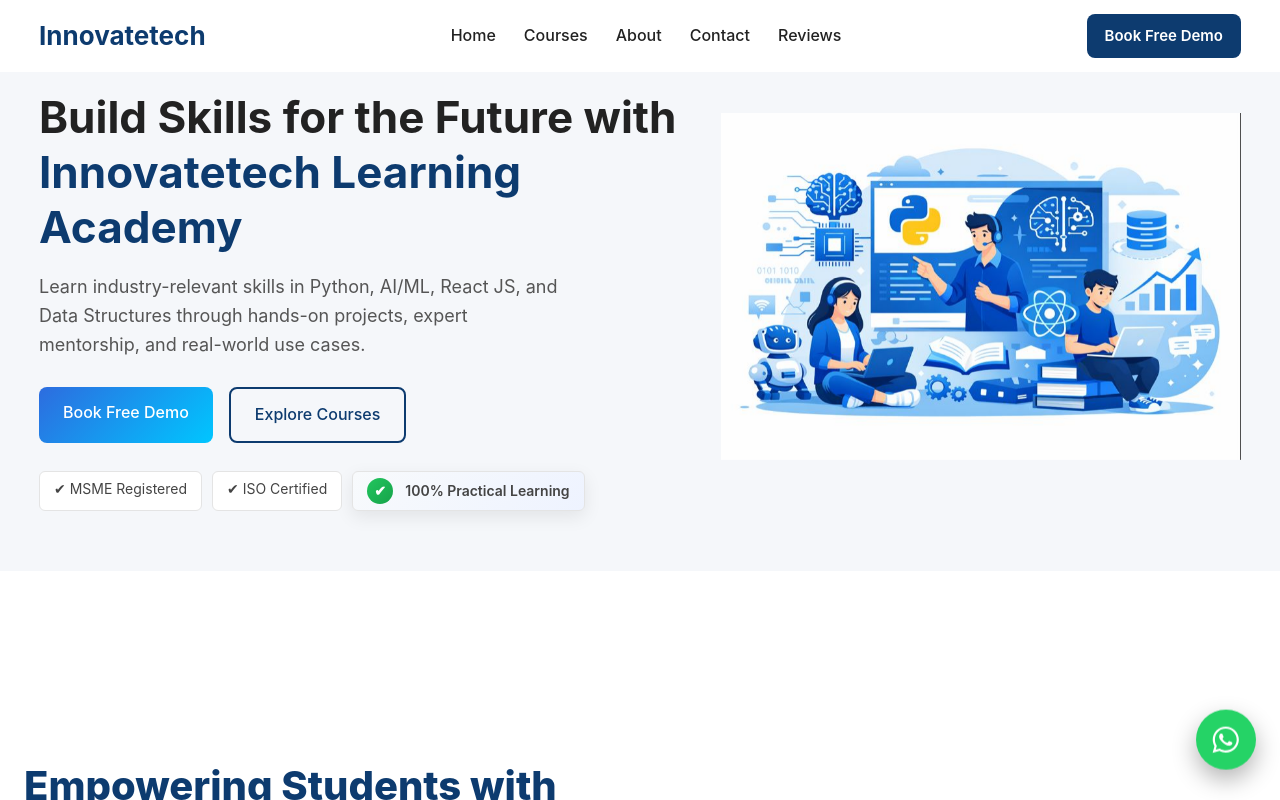
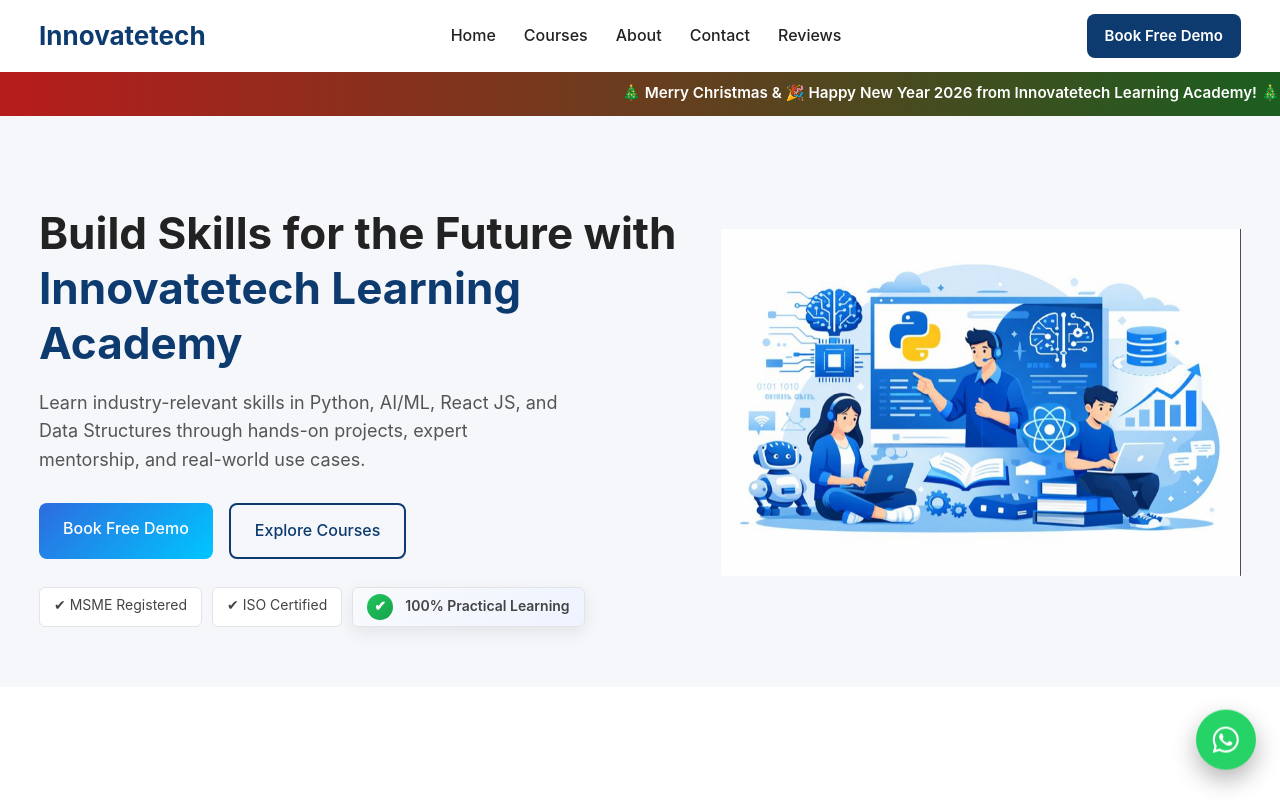
Before and after one commit to SubhojitMitra18/Innovatetech_Learning_Academy, a React (Vite) app: page / in a window 1280 px wide. Built offline with nearby package versions, Linux system fonts and the light colour scheme.

Commit message:
Add Christmas and New Year 2026 ribbon below navbar

```diff
--- a/src/App.jsx
+++ b/src/App.jsx
@@ -4,13 +4,14 @@
 // Layout Components
 import Navbar from "./components/Navbar/Navbar";
 import Footer from "./components/Footer/Footer";
+import Ribbon from "./components/Ribbon/Ribbon";
 
 // Page Sections
 import Hero from "./components/Hero/Hero";
 import About from "./components/About/About";
 import WhyChooseUs from "./components/WhyChooseUs/WhyChooseUs";
 import CoursesList from "./components/courses/CoursesList";
-import Reviews from "./components/Reviews/Reviews"; // ⬅ Imported Reviews
+import Reviews from "./components/Reviews/Reviews";
 import ContactForm from "./components/Contact/ContactForm";
 
 function App() {
@@ -20,7 +21,7 @@
       "Innovatetech Learning Academy | Learn Python, AI/ML, React & DSA";
   }, []);
 
-  // Back to top
+  // Back to top (optional future use)
   const scrollToTop = useCallback(() => {
     window.scrollTo({ top: 0, behavior: "smooth" });
   }, []);
@@ -29,6 +30,9 @@
     <div className="app-container">
       {/* ================= NAVBAR ================= */}
       <Navbar />
+
+      {/* 🎄 CHRISTMAS & NEW YEAR RIBBON (BELOW NAVBAR) */}
+      <Ribbon />
 
       <main>
         {/* ================= HERO ================= */}
--- /dev/null
+++ b/src/components/Ribbon/Ribbon.css
@@ -0,0 +1,55 @@
+/* ================= RIBBON CONTAINER ================= */
+.ribbon {
+  width: 100%;
+  overflow: hidden;
+  background: linear-gradient(90deg, #b71c1c, #1b5e20);
+  padding: 10px 0;
+
+  /* IMPORTANT: navbar is fixed/sticky */
+  margin-top: 70px; /* adjust to your navbar height */
+
+  position: relative;
+  z-index: 1;
+}
+
+/* ================= MOVING TEXT ================= */
+.ribbon-track {
+  display: inline-block;
+  white-space: nowrap;
+  color: #ffffff;
+  font-weight: 600;
+  font-size: 0.95rem;
+  animation: ribbon-scroll 20s linear infinite;
+}
+
+/* Space between repeated text */
+.ribbon-gap {
+  display: inline-block;
+  width: 60px;
+}
+
+/* ================= ANIMATION ================= */
+@keyframes ribbon-scroll {
+  0% {
+    transform: translateX(100%);
+  }
+  100% {
+    transform: translateX(-100%);
+  }
+}
+
+/* ================= HOVER PAUSE ================= */
+.ribbon-track:hover {
+  animation-play-state: paused;
+}
+
+/* ================= MOBILE ================= */
+@media (max-width: 768px) {
+  .ribbon {
+    padding: 8px 0;
+  }
+
+  .ribbon-track {
+    font-size: 0.85rem;
+  }
+}
--- /dev/null
+++ b/src/components/Ribbon/Ribbon.jsx
@@ -0,0 +1,15 @@
+import "./Ribbon.css";
+
+const Ribbon = () => {
+  return (
+    <div className="ribbon">
+      <div className="ribbon-track">
+        🎄 Merry Christmas & 🎉 Happy New Year 2026 from Innovatetech Learning Academy! 🎄
+        <span className="ribbon-gap" />
+        🎄 Merry Christmas & 🎉 Happy New Year 2026 from Innovatetech Learning Academy! 🎄
+      </div>
+    </div>
+  );
+};
+
+export default Ribbon;
```
